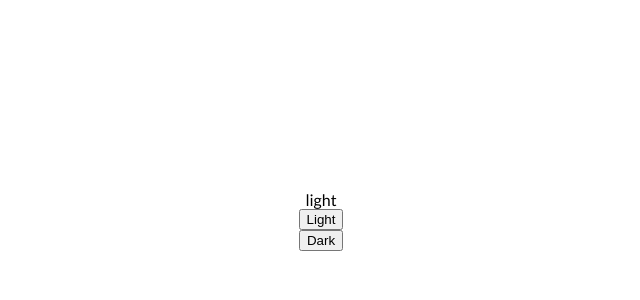
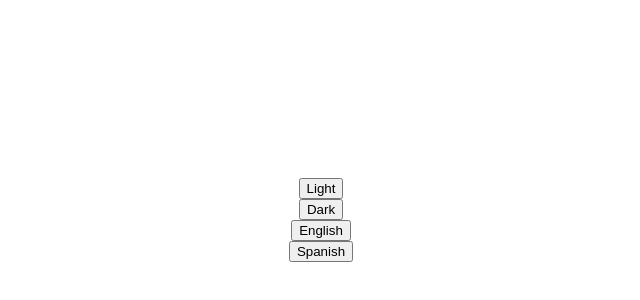
Before and after one commit to benedicttobias/literate-train, a React (Create React App) app: page / in a window 1280 px wide. Shown: the part 180-480 px from the top of the page, without its empty margins (319-959 px from the left). Built offline with nearby package versions, Linux system fonts and the light colour scheme.

Commit message:
add another reducer. This is an example of two combinedReducers

```diff
--- a/src/App.js
+++ b/src/App.js
@@ -1,12 +1,16 @@
 import React from "react";
 import ThemePicker from "./themePicker";
 import Store from "./store";
+import LocalePicker from "./localePicker";
 
 const App = props => {
   const store = Store;
 
   return (
-    <ThemePicker store={store} />
+    <>
+      <ThemePicker store={store} />
+      <LocalePicker store={store} />
+    </>
   )
 }
 
--- a/src/localePicker.js
+++ b/src/localePicker.js
@@ -1,11 +1,14 @@
 import React from 'react';
 
 const LocalePicker = props => {
-    return
-    <>
-        <button>English</button>
-        <button>Spanish</button>
-    </>
+    const store = props.store;
+    return (
+        <>
+            <button onClick={() => store.dispatch({type: 'SET_LOCALE', payload: 'en'})}>English</button>
+            <button onClick={() => store.dispatch({type: 'SET_LOCALE', payload: 'es'})}>Spanish</button>
+        </>
+    )
+
 }
 
 export default LocalePicker;
--- /dev/null
+++ b/src/reducers/localeReducer.js
@@ -0,0 +1,18 @@
+const LocaleReducer = (state = {
+    locale: 'en'
+}, action) => {
+    switch(action.type){
+        case "SET_LOCALE":
+            state = {
+                ...state,
+                locale: action.payload
+            }
+            break;
+        default:
+            break;
+    }
+
+    return state;
+}
+
+export default LocaleReducer;
--- a/src/reducers/themeReducer.js
+++ b/src/reducers/themeReducer.js
@@ -1,6 +1,8 @@
-const ThemeReducer = (state, action) => {
+const ThemeReducer = (state = {
+    theme: 'light'
+}, action) => {
     switch(action.type){
-        case "CHANGE_THEME":
+        case "SET_THEME":
             if (action.payload === 'light'){
                 state = {
                     ...state,
--- a/src/store.js
+++ b/src/store.js
@@ -1,10 +1,11 @@
-import { createStore, applyMiddleware } from 'redux';
+import { createStore, applyMiddleware , combineReducers } from 'redux';
 import ThemeReducer from './reducers/themeReducer';
 import logger from 'redux-logger';
+import LocaleReducer from './reducers/localeReducer';
 
-const Store = createStore(ThemeReducer, {
-    theme: 'light',
-    brightness: '100'
-}, applyMiddleware(logger));
+const Store = createStore(
+    combineReducers({ThemeReducer, LocaleReducer}),
+    {},
+    applyMiddleware(logger));
 
 export default Store;
--- a/src/themePicker.js
+++ b/src/themePicker.js
@@ -8,8 +8,8 @@ let ThemePicker = props => {
     return (
         <>
             <span>{theme}</span>
-            <button onClick={() => store.dispatch({type: 'CHANGE_THEME', payload: 'light'})}>Light</button>
-            <button onClick={() => store.dispatch({type: 'CHANGE_THEME', payload: 'dark'})}>Dark</button>
+            <button onClick={() => store.dispatch({type: 'SET_THEME', payload: 'light'})}>Light</button>
+            <button onClick={() => store.dispatch({type: 'SET_THEME', payload: 'dark'})}>Dark</button>
         </>
     )
 }
```
